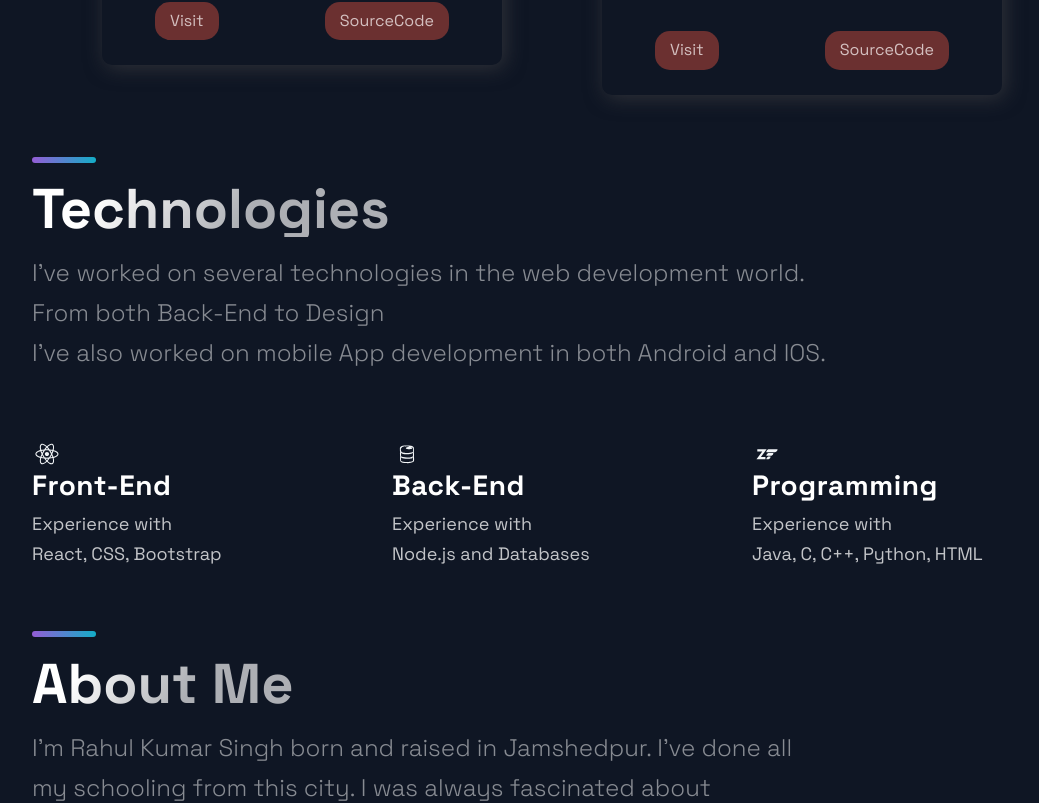
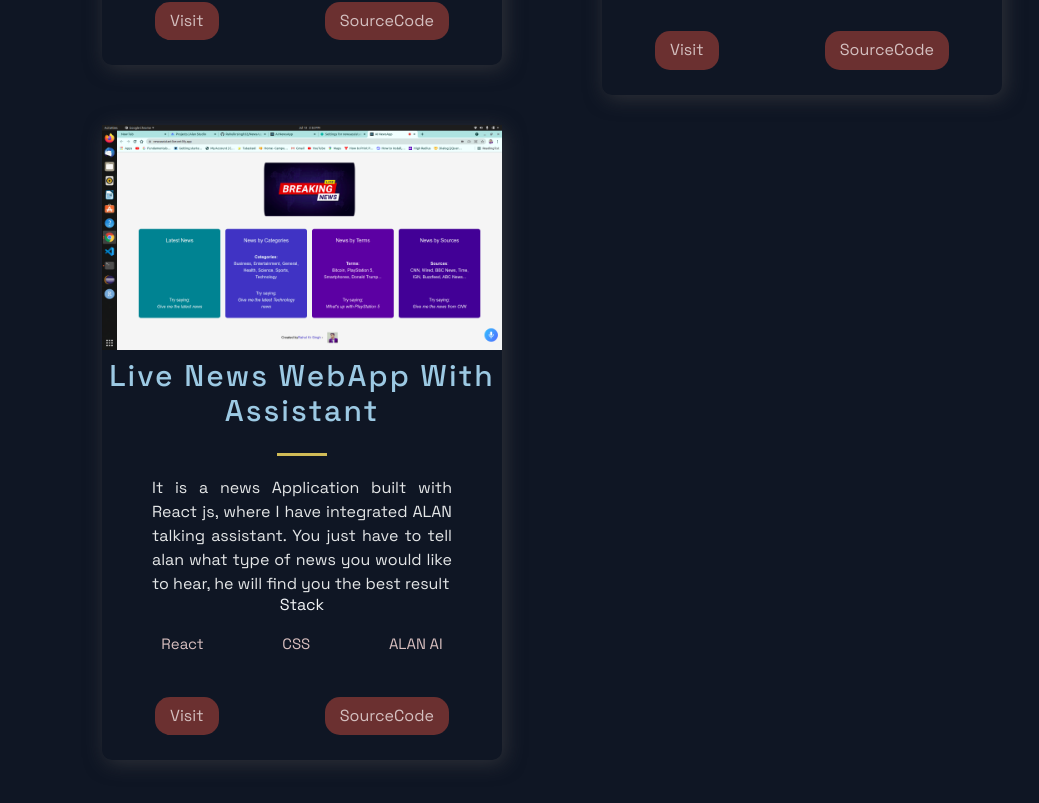
Before and after one commit to Rahulkrsingh32/portfolio, a Next.js app: page / in a window 1280 px wide. Shown: the part 2160-2963 px from the top of the page, without its empty margins (88-1127 px from the left). Built offline with nearby package versions, Linux system fonts and the light colour scheme.

Commit message:
updated new news project

```diff
--- a/src/constants/constants.js
+++ b/src/constants/constants.js
@@ -2,7 +2,7 @@ export const projects = [
   {
     title: 'Covid-19 Tracker',
     description: "I've made front-end for this Web Application using React.js and styled it with MeterialUI and baisc CSS. This Application keeps track of daily cases of COVID-19 detected, total deaths and total recoveries all over the world. This also shows the data in graphical format. App can also show data for some perticualr country.",
-      image: '/images/1.png', //keep your img at public/images
+      image: '/images/1.png',
       tags: ['React.Js', 'CSS', 'API', 'material-UI'],
     source: 'https://github.com/Rahulkrsingh32/covid-19',
     visit: 'https://rahulkrsingh32.github.io/covid-19/',
@@ -35,6 +35,15 @@ export const projects = [
     visit: 'https://coolwebsite.netlify.app/',
     id: 3,
   },
+  {
+    title: 'Live News WebApp With Assistant',
+    description: "It is a news Application built with React js, where I have integrated ALAN talking assistant. You just have to tell alan what type of news you would like to hear,  he will find you the best result",
+    image: '/images/5.png',
+    tags: ['React', 'CSS', 'ALAN AI'],
+    source: 'https://github.com/Rahulkrsingh32/NewsApplicationAI',
+    visit: 'https://newsassistantlive.netlify.app/',
+    id: 4,
+  },
 ];
 
 export const TimeLineData = [
```
Also changed, not shown: public/images/5.png (added).
